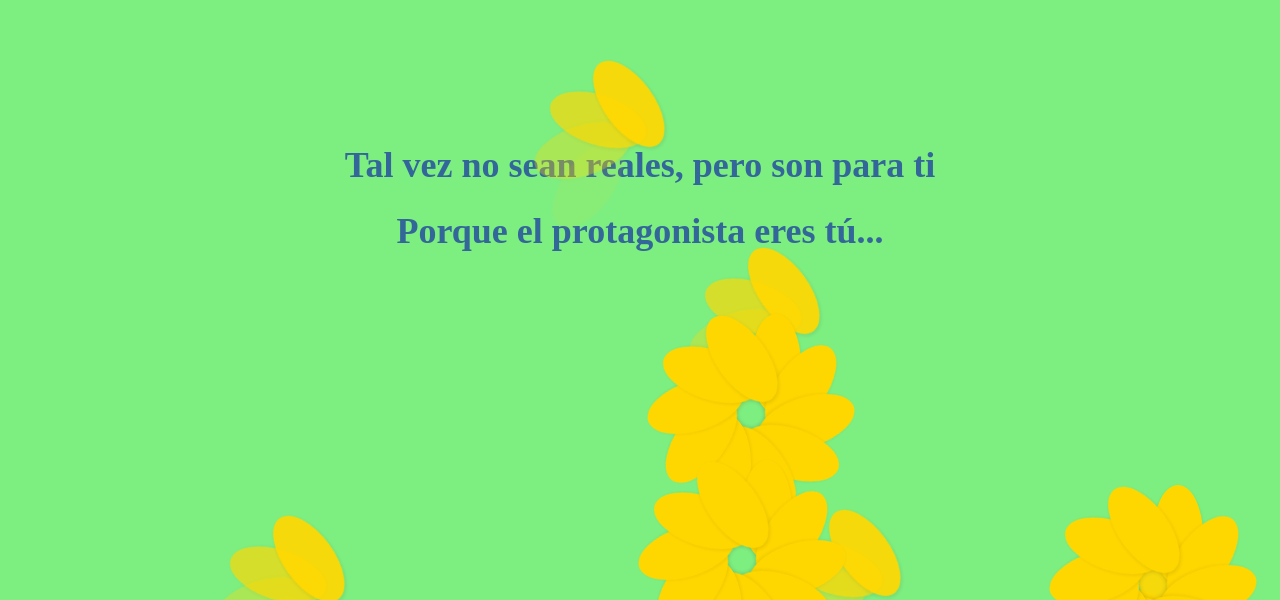
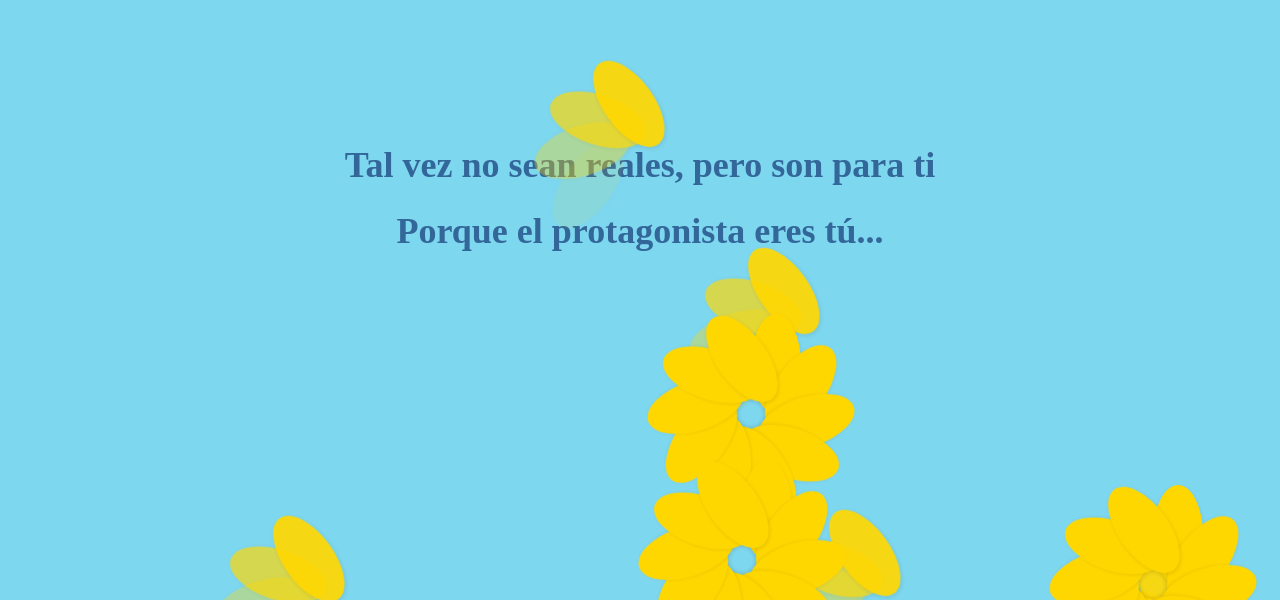
Before and after one commit to Jos-mlp/FlroresA, a plain HTML site: page index.html in a window 1280 px wide. Shown: the part 200-800 px from the top of the page. Drawn offline with Linux system fonts and the light colour scheme.

Commit message:
Update styles.css

```diff
--- a/styles.css
+++ b/styles.css
@@ -5,7 +5,7 @@ body {
     justify-content: center;
     align-items: center;
     height: 100vh;
-    background-color: #7def81;
+    background-color: #7DD7EF;
 }
 
 .container {
```
